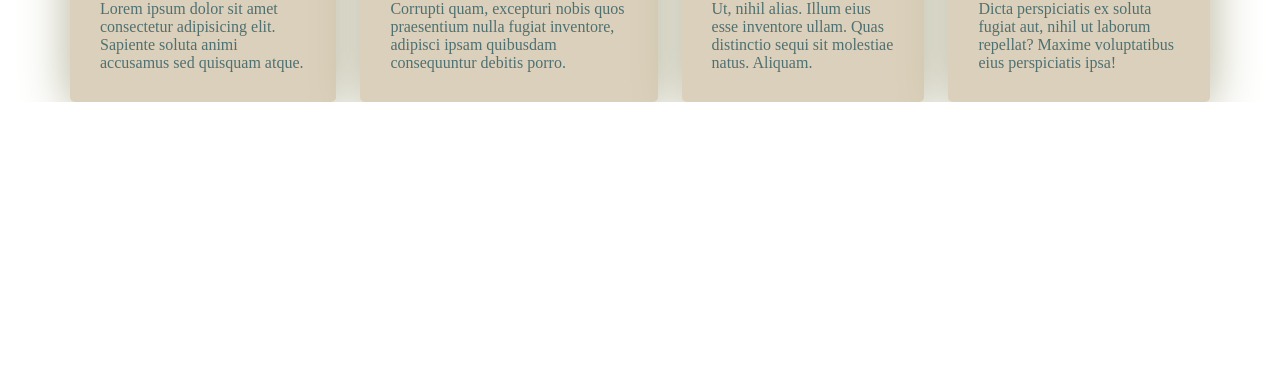
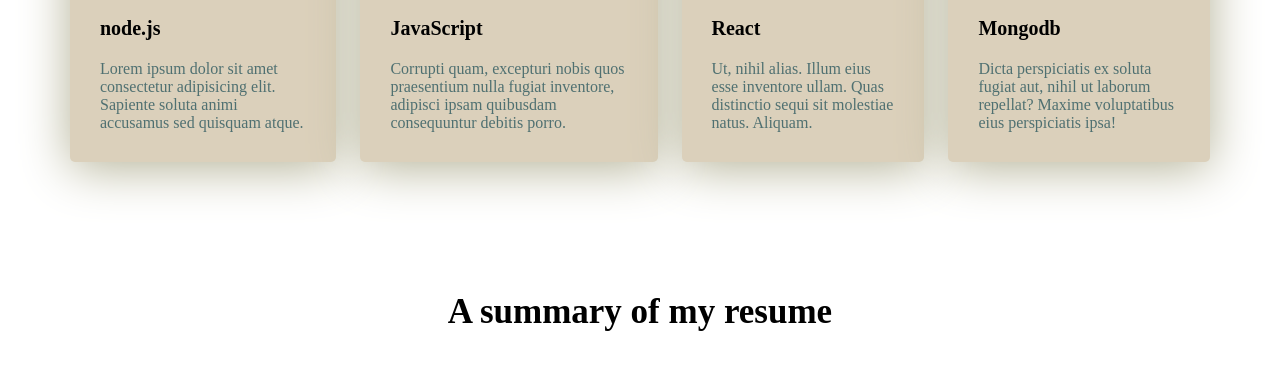
Before and after one commit to muhammada12/my-developer-portfolio, a plain HTML site: page index.html in a window 1280 px wide. Shown: the part 1728-2098 px from the top of the page. Before the commit the page ends 1830 px from the top, so only its background shows below. Drawn offline with Linux system fonts and the light colour scheme; files whose address does not match are found by name.

Commit message:
header and main ++

```diff
--- a/index.html
+++ b/index.html
@@ -79,7 +79,8 @@
             </div>
        </section>
        <!--Resume Section-->
-       <section>
+       <section class="resume">
+        <h3 class="section-title">A summary of my resume</h3>
 
        </section>
     </main>
--- a/styles/portfolio.css
+++ b/styles/portfolio.css
@@ -79,10 +79,12 @@ nav ul {
     max-width: 1140px;
     margin: 0 auto;
  }
+section {
+    margin-top: 130px;
+}
 
  /* section >> about-me */
  .about-me{
-    margin-top: 130px;
     background-color: rgb(100, 127, 162);
     border-radius: 10px;
     padding: 100px 100px;
@@ -92,7 +94,7 @@ nav ul {
     font-weight: 700;
     text-align: center;
     font-size: 35px;
-    margin-bottom: 30px;
+    margin-bottom: 60px;
  }
  .section-description {
     color: rgb(16, 29, 41);
```
